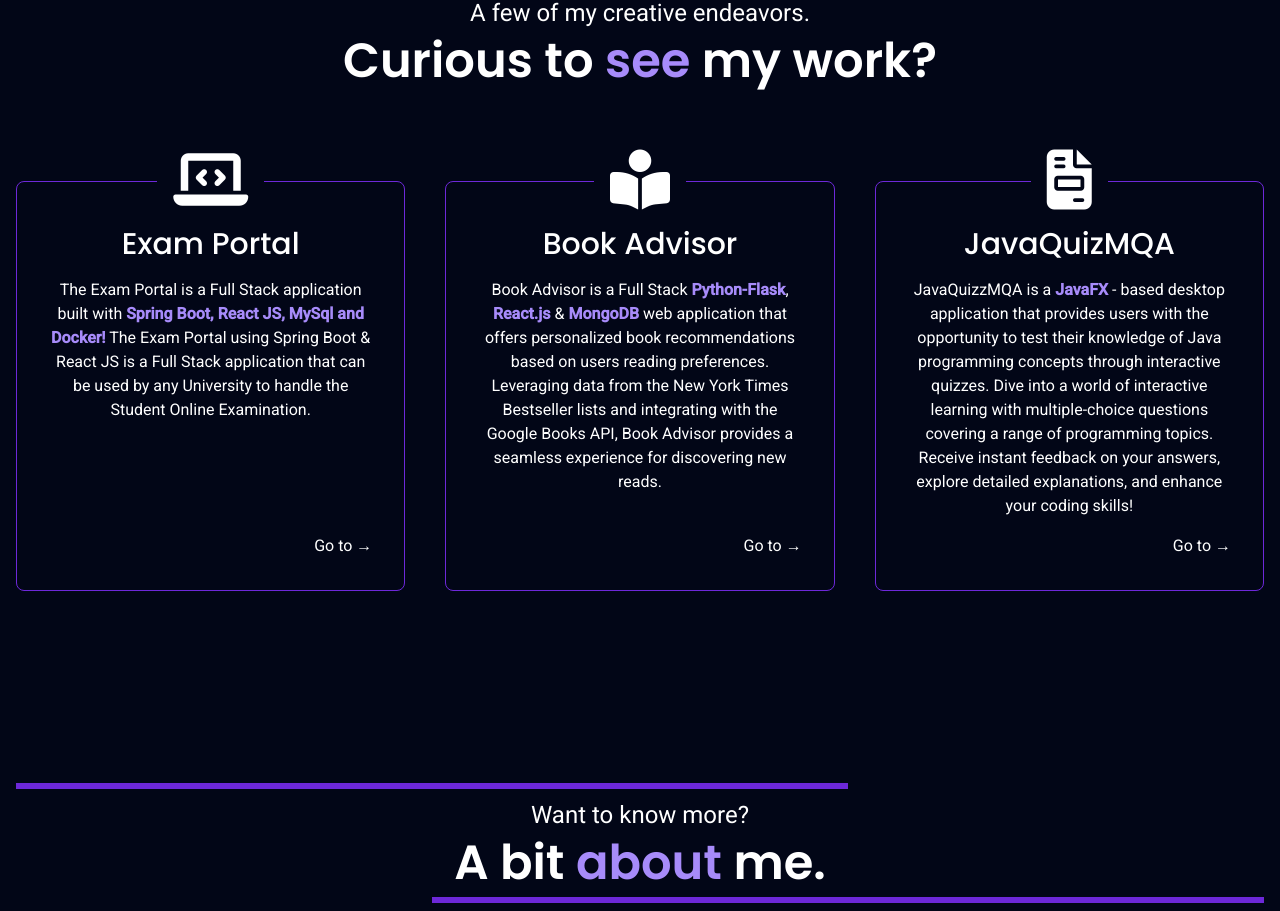
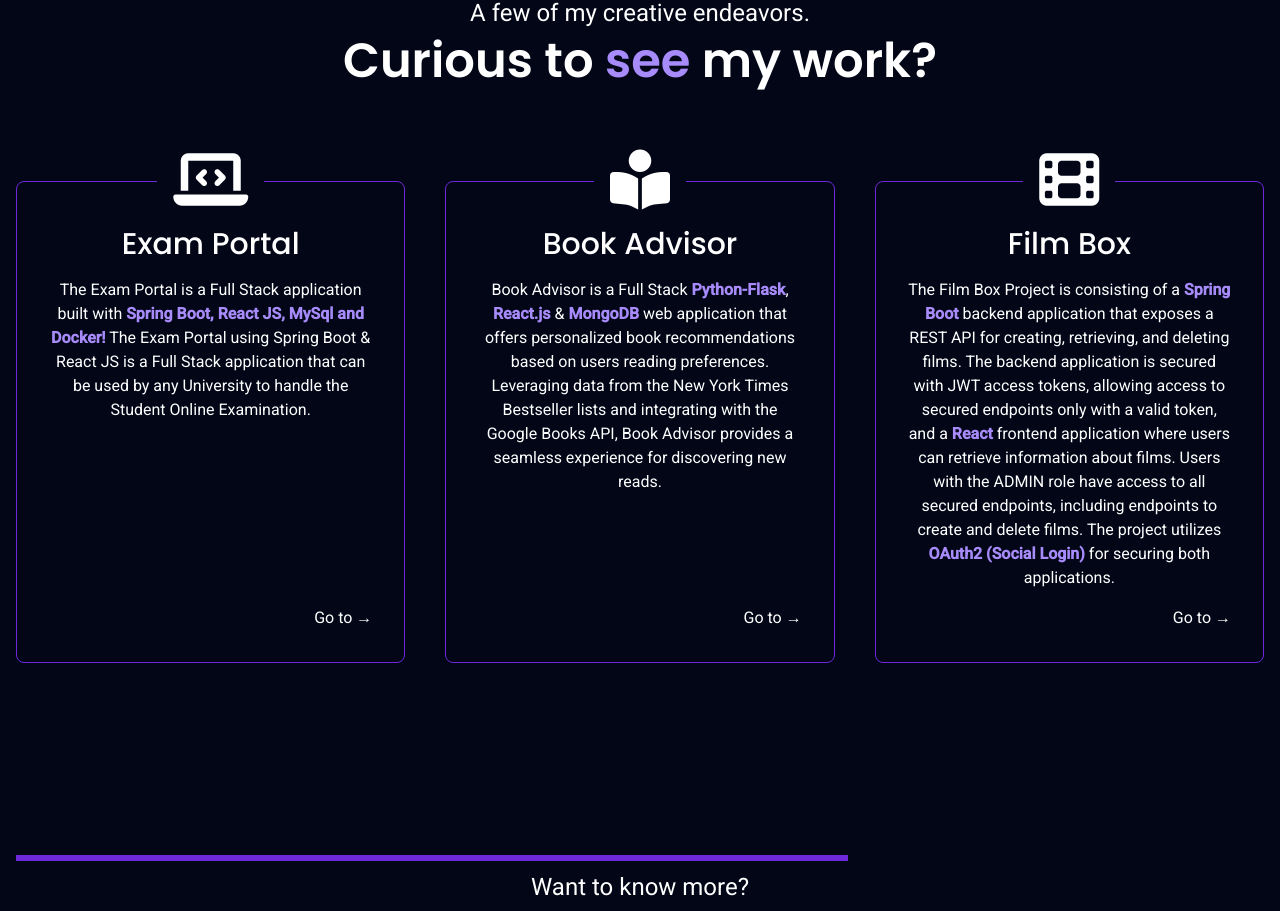
Before and after one commit to NikKnez/my-amazingly-awesome-portfolio, a SvelteKit app: page / in a window 1280 px wide. Shown: the part 908-1819 px from the top of the page. Built offline with nearby package versions, Linux system fonts and the light colour scheme.

Commit message:
Changes to be committed: 	modified:   src/components/Main.svelte

```diff
--- a/src/components/Main.svelte
+++ b/src/components/Main.svelte
@@ -17,11 +17,11 @@
             link: "https://github.com/NikKnez/Book_Advisor_Project"
         },
         {
-            name: "JavaQuizMQA",
-            icon: "fa-solid fa-file-invoice",
+            name: "Film Box",
+            icon: "fa-solid fa-film",
             description:
-                "JavaQuizMQA is a JavaFX-based quiz application that allows users to test their knowledge on various programming topics.",
-            link: "https://github.com/NikKnez/JavaQuizMQA"
+                "The Film Box aims to implement an application for managing movies, consisting of a Spring Boot backend application and a React frontend application. The project utilizes OAuth2 (Social Login) for securing both applications.",
+            link: "https://github.com/NikKnez/Film_Box_Project"
         },
     ];
 
@@ -116,12 +116,12 @@
             </Step>
             <Step step={steps[2]}>
                 <p>
-                    JavaQuizzMQA is a <strong class="text-violet-400"
-                        >JavaFX</strong
-                    >
-                    - based desktop application that provides users with the opportunity to test their knowledge of
-                        Java programming concepts through interactive quizzes. Dive into a world of interactive learning with multiple-choice questions covering a range of programming topics. Receive instant feedback on your answers,
-                        explore detailed explanations, and enhance your coding skills!
+                    The Film Box Project is consisting of a <strong class="text-violet-400"
+                        >Spring Boot</strong
+                    > backend application that exposes a REST API for creating, retrieving, and deleting films. The backend application is secured with JWT access tokens,
+                    allowing access to secured endpoints only with a valid token, and a
+                    <strong class="text-violet-400" >React</strong> frontend application where users can retrieve information about films. Users with the ADMIN role have access to all secured endpoints, including endpoints to create and delete films.
+                    The project utilizes <strong class="text-violet-400" >OAuth2 (Social Login)</strong> for securing both applications.
                 </p>
             </Step>
         </div>
```
